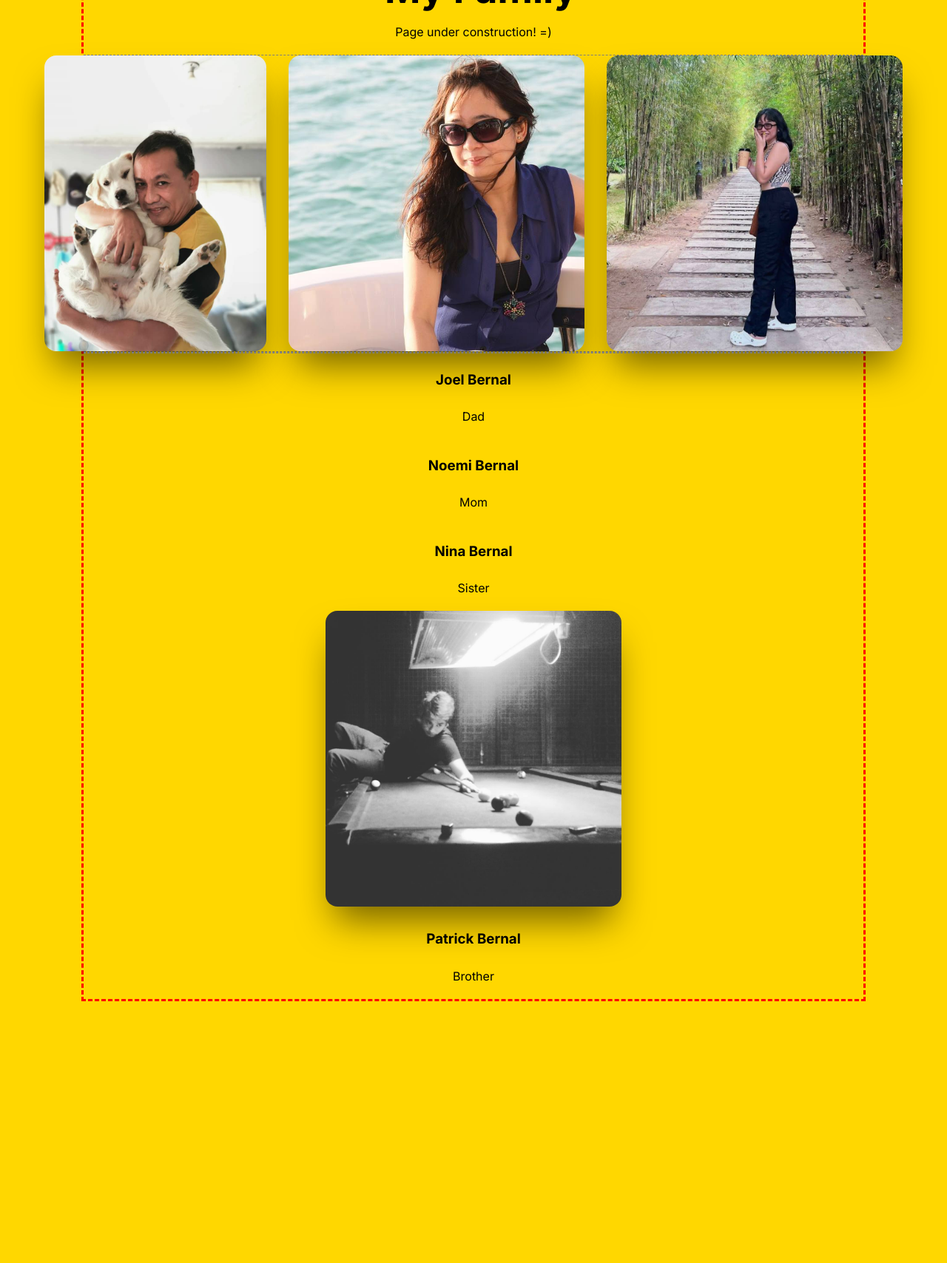
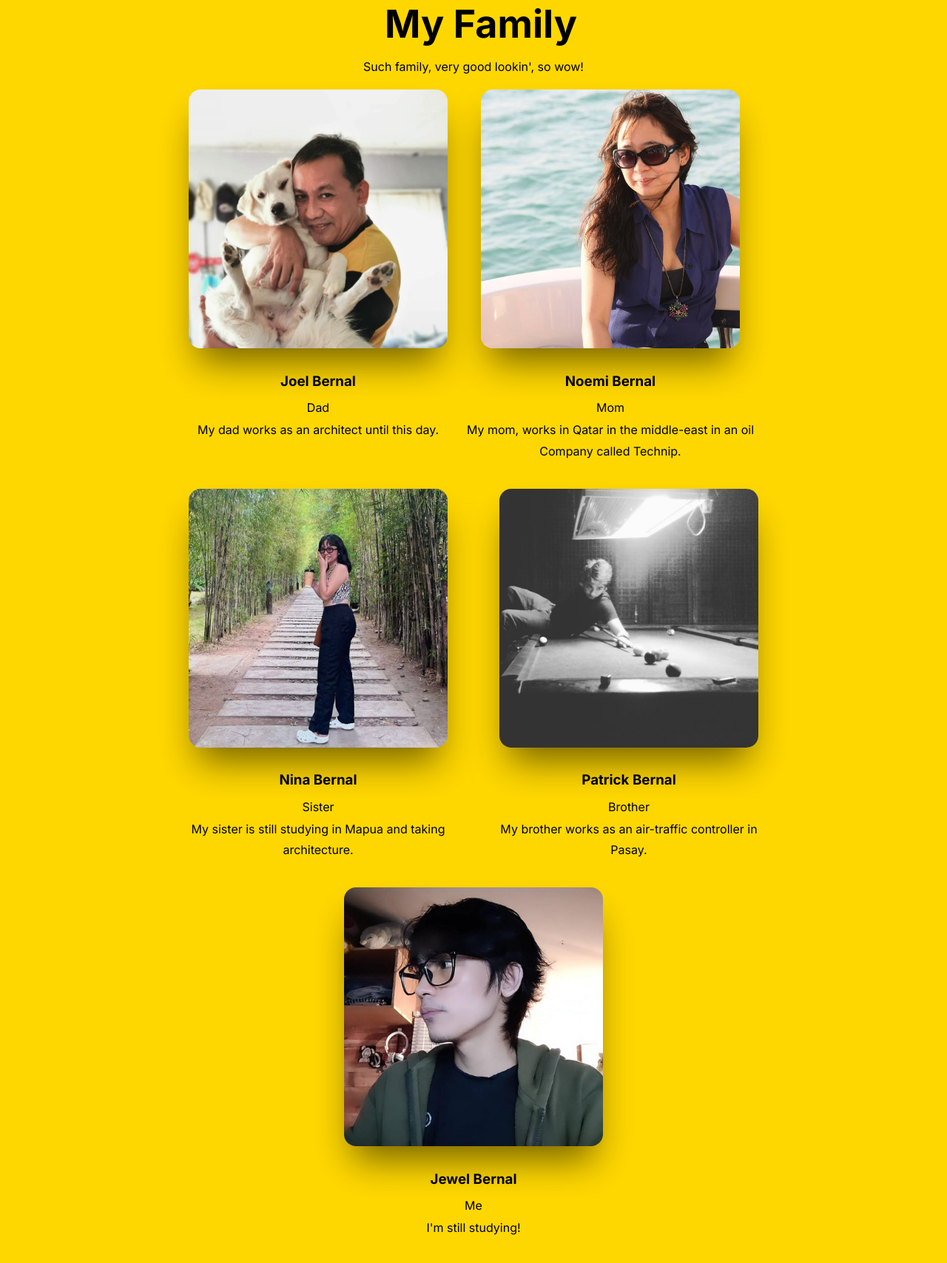
Before and after one commit to JewelBernal/activity4_html, a plain HTML site: page webpages/family.html in a window 1280 px wide. Shown: the part 140-1848 px from the top of the page at 74% size. Before the commit the page ends 1574 px from the top, so only its background shows below. Drawn offline with Linux system fonts and the light colour scheme.

Commit message:
Finished every essential needed for project

```diff
--- a/styles/_global.css
+++ b/styles/_global.css
@@ -18,11 +18,12 @@ body {
 
 .header {
   z-index: 10;
-  background-color: rgb(255, 196, 0);
+  background-color: rgb(255 196 0 / 56%);
   /* border-bottom: 1.5px solid black; */
   padding: 10px var(--defaultPadding) 10px 0;
   position: fixed;
   width: -webkit-fill-available;
+  backdrop-filter: blur(15px);
 }
 
 
--- a/styles/aboutme.css
+++ b/styles/aboutme.css
@@ -32,8 +32,9 @@ section#intro {
 }
 
 .header {
-  background-color: rgb(20 19 9);
+  background-color: rgba(20, 19, 9, 0.404);
   border-bottom: 1.5px solid rgb(20 19 9);
+  backdrop-filter: blur(15px);
 }
 
 .sectionTitle {
--- a/styles/family.css
+++ b/styles/family.css
@@ -1,6 +1,10 @@
 section {
   padding-block: 80px;
   padding-inline: var(--defaultPadding);
+}
+
+section#first {
+  padding-top: 130px;
 }
 
 .navcontainer .navbar .navlink:nth-child(3) {
@@ -9,19 +13,7 @@ section {
   transition: ease-in-out 0.3s;
 }
 
-#first .name {
-  display: flex;
-  align-items: center;
-  justify-content: center;
-}
-
-#first .nametitle {
-  display: flex;
-  justify-content: center;
-}
-
 #first .innerContainer {
-  border: 3px dashed red;
   display: flex;
   flex-direction: column;
   text-align: center;
@@ -36,11 +28,28 @@ section {
   justify-content: center;
 }
 
+#first .cardcontainer {
+  display: flex;
+  gap: 20px 20px;
+  justify-content: center;
+  flex-wrap: wrap;
+}
 
-/* #first .innerContainer .column {
-  text-align: center;
-} */
+#first .cardcontainer.card {
+  align-items: center;
+}
 
+h3.description {
+  line-height: 0.4;
+}
+
+p.nameTitle {
+  line-height: 0;
+}
+
+.card {
+  max-width: 400px;
+}
 
 #first .sectionTitle {
   display: flex;
@@ -65,6 +74,12 @@ section {
   object-fit: cover;
   border-radius: 16px;
   box-shadow: 0 30px 50px -12px #0000008c;
-  width: 400px;
-  height: 400px;
+  width: 350px;
+  height: 350px;
 }
+
+.keyvisual:hover {
+  border-radius: 16px;
+  scale: 1.03;
+  transition: ease-in-out 0.3s;
+}
--- a/webpages/family.html
+++ b/webpages/family.html
@@ -41,40 +41,40 @@
           My Family
         </h2>
         <p class="sectionParag">
-          Page under construction! =)
+          Such family, very good lookin', so wow!
         </p>
       </div>
-      <div class="column">
+      <div class="cardcontainer">
+        <div class="card">
           <img class="keyvisual" src="../images/dad.jpg" alt="Dad">
-        <img class="keyvisual" src="../images/mom.jpg" alt="Mom">
-        <img class="keyvisual" src="../images/sister.jpg" alt="Sis">
-      </div>
-      <div class="column">
-
-
-      </div>
-
-      <div class="nameblock">
           <h3 class="name">Joel Bernal</h3>
           <p class="nameTitle">Dad</p>
+          <p class="description">My dad works as an architect until this day.</p>
         </div>
-
-      <div class="nameblock">
+        <div class="card">
+          <img class="keyvisual" src="../images/mom.jpg" alt="Mom">
           <h3 class="name">Noemi Bernal</h3>
           <p class="nameTitle">Mom</p>
+          <p class="description">My mom, works in Qatar in the middle-east in an oil Company called Technip.</p>
         </div>
-
-      <div class="nameblock">
+        <div class="card">
+          <img class="keyvisual" src="../images/sister.jpg" alt="Sis">
           <h3 class="name">Nina Bernal</h3>
           <p class="nameTitle">Sister</p>
+          <p class="description">My sister is still studying in Mapua and taking architecture.</p>
         </div>
-
-      <div class="column">
+        <div class="card">
           <img class="keyvisual" src="../images/brother.jpg" alt="Bro">
-      </div>
-      <div class="column">
           <h3 class="name">Patrick Bernal</h3>
           <p class="nameTitle">Brother</p>
+          <p class="description">My brother works as an air-traffic controller in Pasay.</p>
+        </div>
+        <div class="card">
+          <img class="keyvisual" src="../images/me5.jpg" alt="Bro">
+          <h3 class="name">Jewel Bernal</h3>
+          <p class="nameTitle">Me</p>
+          <p class="description">I'm still studying!</p>
+        </div>
       </div>
     </div>
   </section>
```
Also changed, not shown: webpages/aboutme.html (+3 -1 lines), images/me5.jpg (added). Lines whose indentation alone changed are shown as unchanged.
